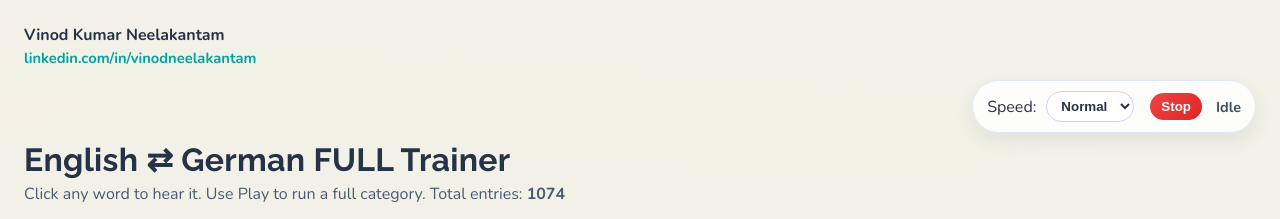
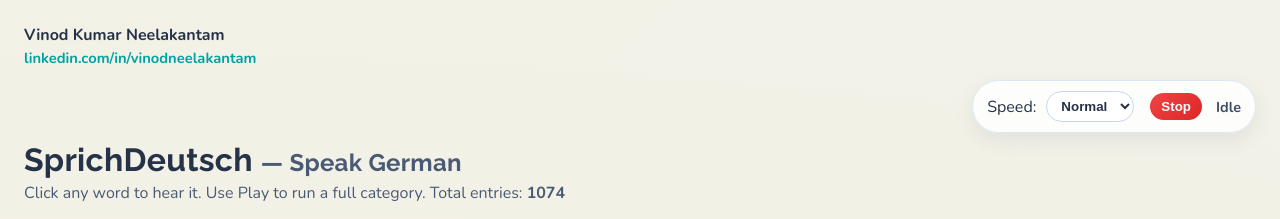
Before and after one commit to vinodneelakantam/German_Lang_Learning, a plain HTML site: page index.html in a window 1280 px wide. Shown: the top 219 px of the page. Drawn offline with nearby package versions, Linux system fonts and the light colour scheme.

Commit message:
rename app to SprichDeutsch

```diff
--- a/index.html
+++ b/index.html
@@ -2,7 +2,7 @@
 <html>
 <head>
 <meta charset="UTF-8">
-<title>Full EN-DE Trainer</title>
+<title>SprichDeutsch – Speak German</title>
 
 <style>
 @import url('https://fonts.googleapis.com/css2?family=Nunito:wght@400;700;800&family=Raleway:wght@700&display=swap');
@@ -401,7 +401,7 @@ Speed:
 <span id="playbackStatus" class="playback-status">Idle</span>
 </div>
 
-<h1>English ⇄ German FULL Trainer</h1>
+<h1>SprichDeutsch <span style="font-weight:400;font-size:0.75em;color:#4a5a72;">— Speak German</span></h1>
 <p class="subtitle">Click any word to hear it. Use Play to run a full category. Total entries: <strong id="totalCount">0</strong></p>
 <div id="lessonsContainer"></div>
 <h2 class="section-title">Role Play Scenarios</h2>
```
